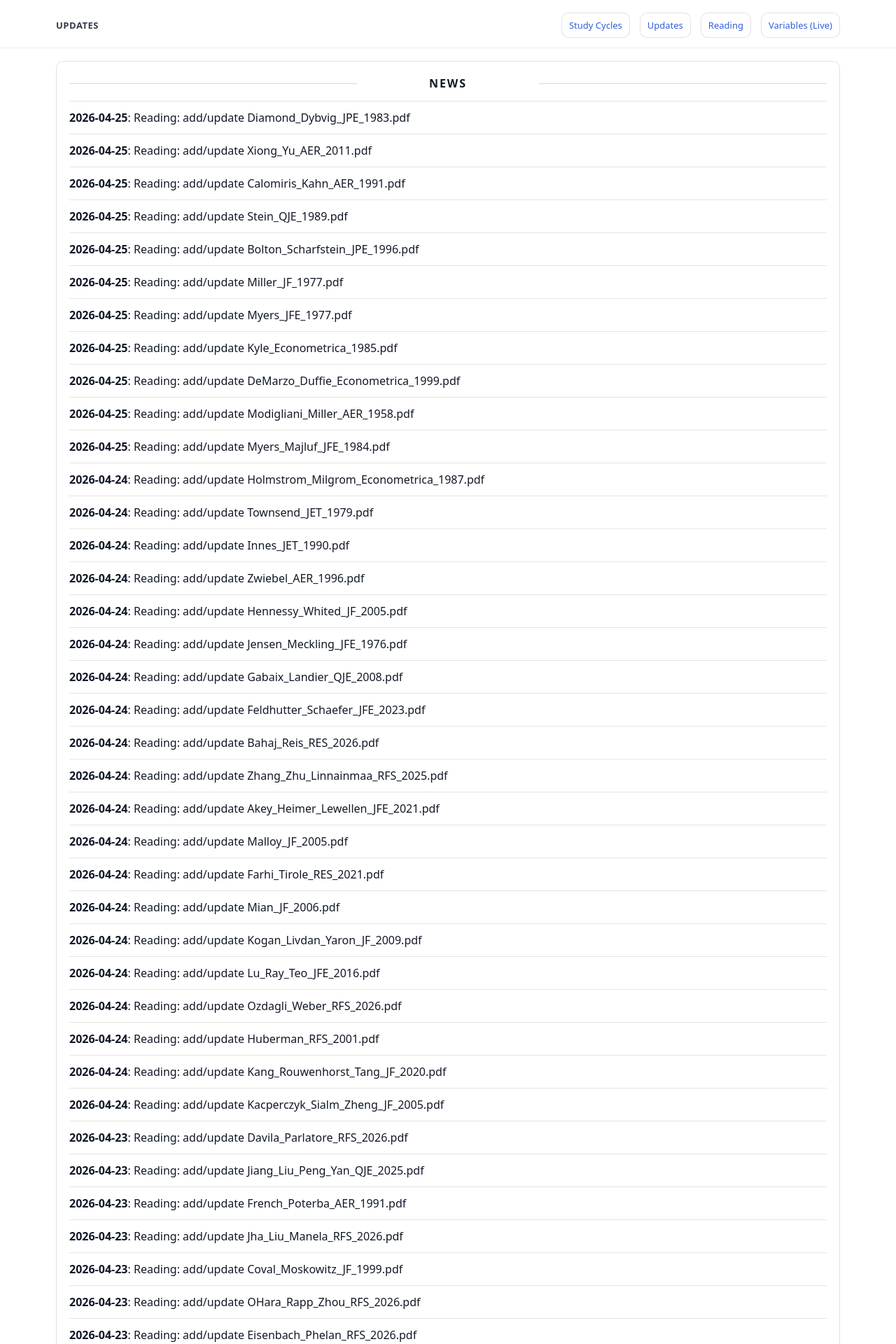
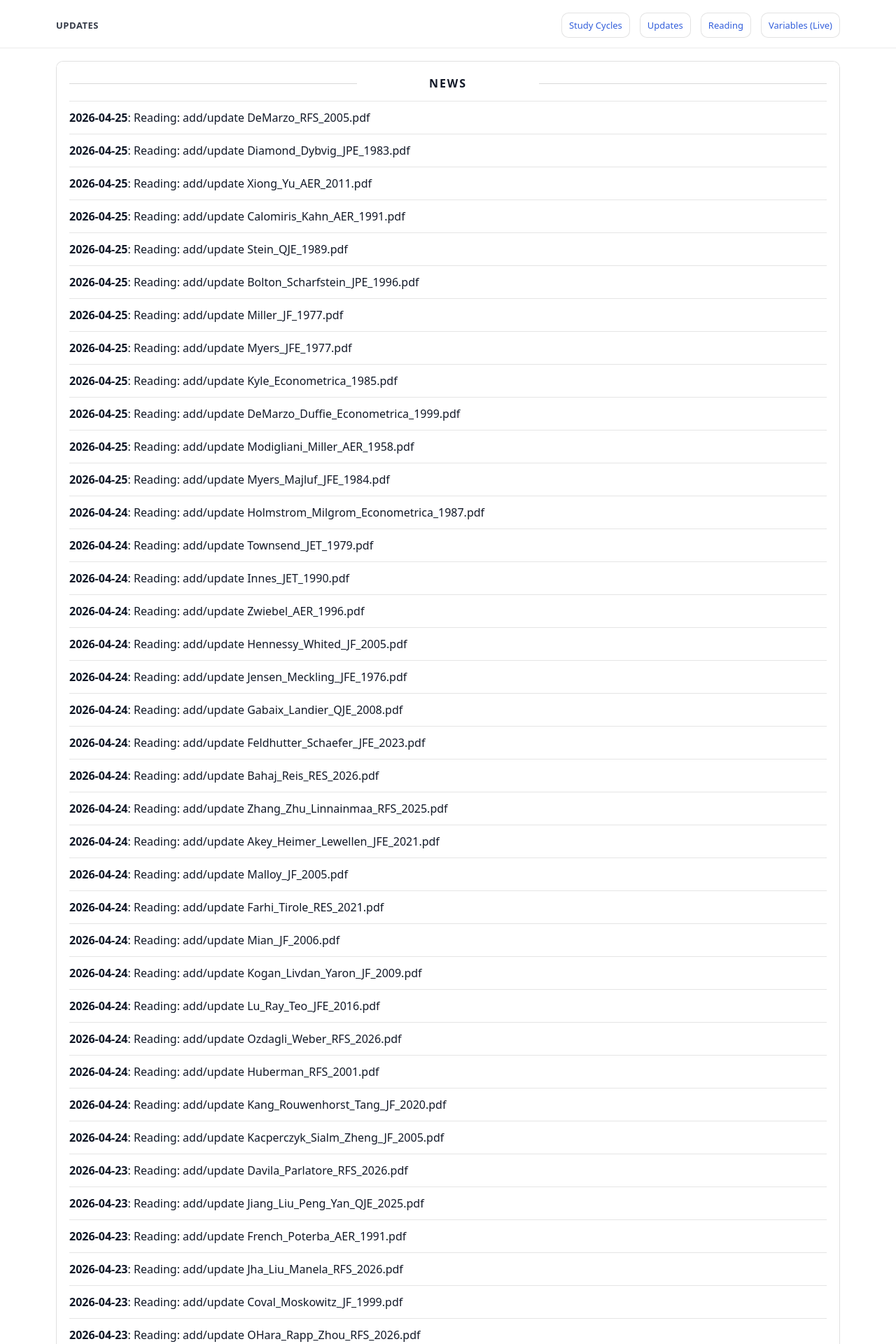
Before and after one commit to yaxinzn/study-archive, a Jekyll site: the page built from updates/index.md, in a window 1280 px wide. Shown: the top 1920 px of the page at 70% size. Built offline with Jekyll 4.4.1, drawn with Linux system fonts in a browser that asks for light colours; some of the changed text lies outside the part shown.

Commit message:
chore: update NEWS feed

```diff
--- a/_data/news.yml
+++ b/_data/news.yml
@@ -1,4 +1,7 @@
 # Auto-generated update history (sorted newest -> oldest). Do not edit manually.
+- ts: "1777114149"
+  date: "2026-04-25"
+  title: "Reading: add/update DeMarzo_RFS_2005.pdf"
 - ts: "1777113955"
   date: "2026-04-25"
   title: "Reading: add/update Diamond_Dybvig_JPE_1983.pdf"
```
